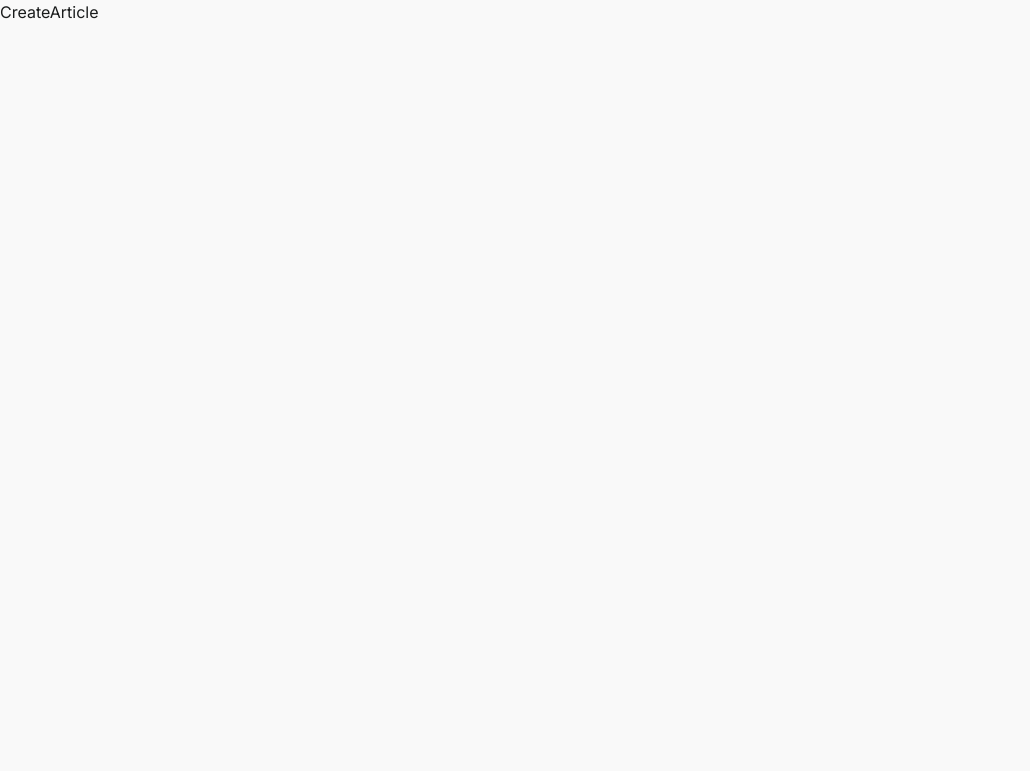
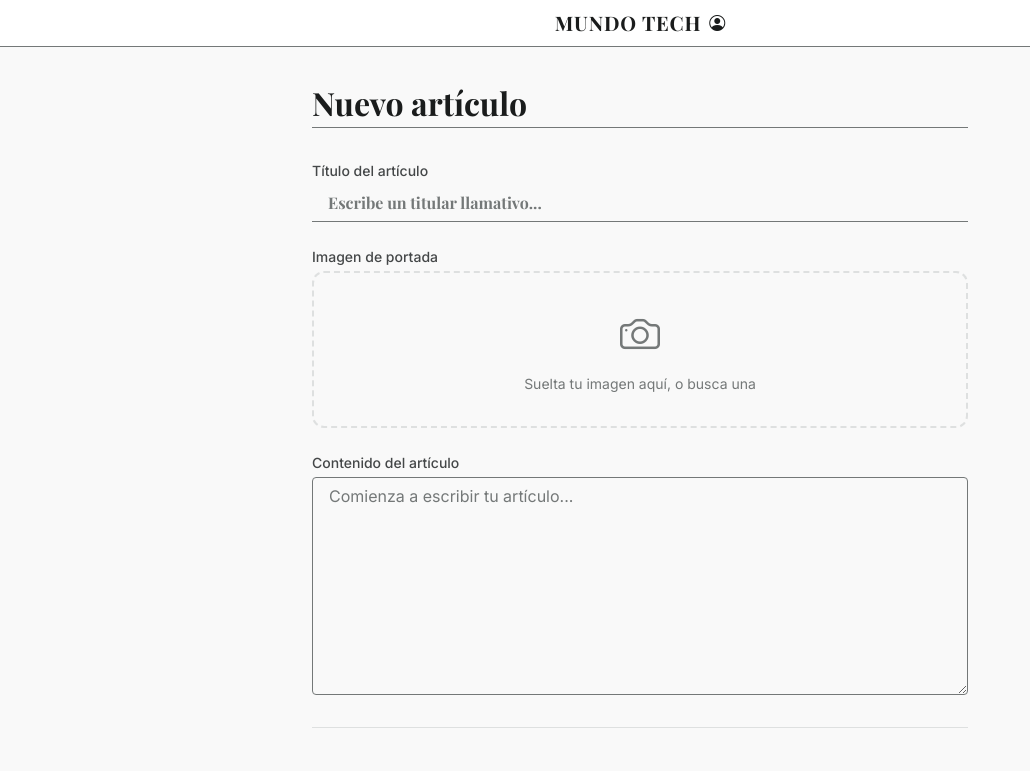
Before and after one commit to FactoriaF5-MundoTech-Team2/PeriodicoTeam2-frontend, a React (Vite) app: page /articles/new in a window 1280 px wide. Shown: the top 771 px of the page, without its empty margins (0-1030 px from the left). Built offline with nearby package versions, Linux system fonts and the light colour scheme; no server answers; a web font is replaced by a local one.

Commit message:
refactor: create page CreateArticle and fix bugs

```diff
--- a/src/App.jsx
+++ b/src/App.jsx
@@ -1,7 +1,17 @@
-import AppRoutes from "./routes/AppRoutes"
+import Header from "./components/Header/Header";
+import Footer from "./components/Footer/Footer";
+import { Outlet } from "react-router";
 
 function App() {
-  return <AppRoutes />
+  return (
+    <>
+      <Header />
+      <main>
+        <Outlet />
+      </main>
+      <Footer />
+    </>
+  );
 }
 
-export default App
+export default App;
--- a/src/features/articles/pages/CreateArticle.jsx
+++ b/src/features/articles/pages/CreateArticle.jsx
@@ -1,8 +1,9 @@
+import ArticleForm from '../components/ArticleForm/ArticleForm'
 import React from 'react'
 
 const CreateArticle = () => {
   return (
-    <div>CreateArticle</div>
+    <ArticleForm></ArticleForm>
   )
 }
 
--- a/src/main.jsx
+++ b/src/main.jsx
@@ -3,14 +3,16 @@ import { createRoot } from 'react-dom/client'
 import { BrowserRouter } from 'react-router-dom'
 import 'bootstrap-icons/font/bootstrap-icons.css'
 import './styles/main.scss'
-import App from './App.jsx'
 import 'bootstrap-icons/font/bootstrap-icons.css'
 import { UserProvider } from './context/UserContext'
+import AppRoutes from './routes/AppRoutes'
 
 createRoot(document.getElementById('root')).render(
   <StrictMode>
+  <BrowserRouter>
     <UserProvider>
-      <App />
+      <AppRoutes />
     </UserProvider>
-  </StrictMode>,
+  </BrowserRouter>
+</StrictMode>
 )
--- a/src/routes/AppRoutes.jsx
+++ b/src/routes/AppRoutes.jsx
@@ -1,4 +1,5 @@
-import { BrowserRouter, Routes, Route } from 'react-router-dom'
+import { Routes, Route } from 'react-router-dom'
+import App from '../App'
 import AuthorHome from '../features/articles/pages/AuthorHome'
 import ManagerHome from '../features/articles/pages/ManagerHome'
 import CreateArticle from '../features/articles/pages/CreateArticle'
@@ -10,8 +11,8 @@ import ArticleForm from '../features/articles/components/ArticleForm/ArticleForm
 
 const AppRoutes = () => {
     return (
-        <BrowserRouter>
-            <Routes>
+        <Routes>
+            <Route element={<App />}>
                 <Route path="/register" element={<RegisterPage />} />
                 <Route path="/" element={<RegisterPage />} />
                 <Route path="/login" element={<LoginPage />} />
@@ -21,8 +22,8 @@ const AppRoutes = () => {
                 <Route path="/articles/:id" element={<ArticleDetail />} />
                 <Route path="/profile" element={<ProfilePage />} />
                 <Route path="/test-form" element={<ArticleForm />} />
-            </Routes>
-        </BrowserRouter>
+            </Route>
+        </Routes>
     )
 }
 
```
